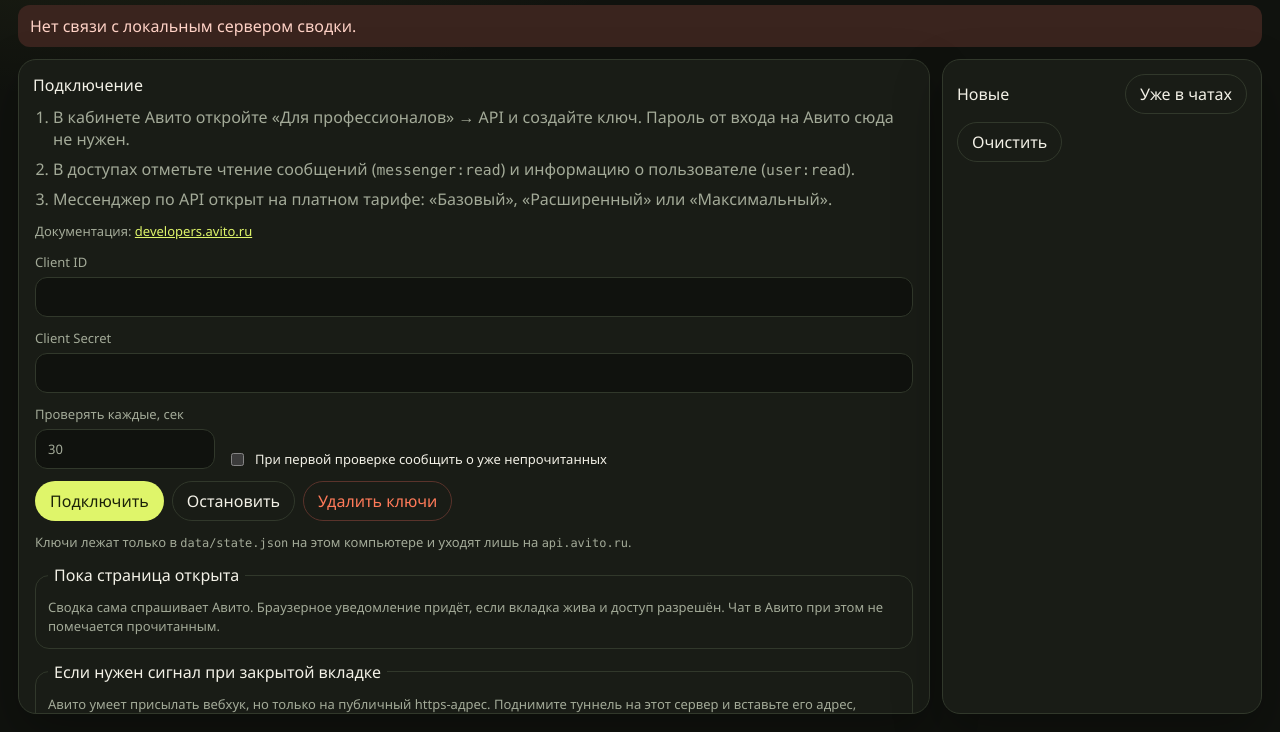
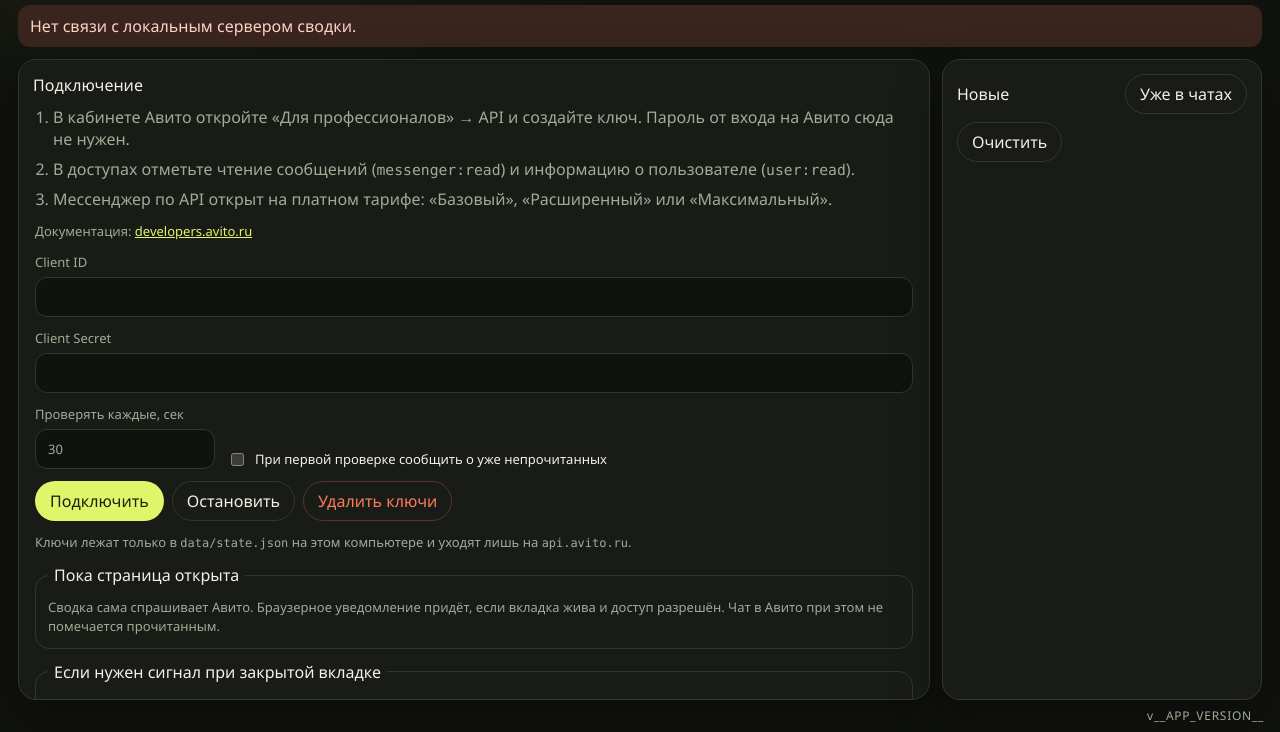
Before and after one commit to Alex-Maximov-re/aggregatedMessages, a website: page public/index.html in a window 1280 px wide. Shown: the part 68-800 px from the top of the page. Drawn offline with Linux system fonts and the light colour scheme; no server answers.

Commit message:
17.11.2026_2
upd. добавлена версия

```diff
--- a/package.json
+++ b/package.json
@@ -1,6 +1,6 @@
 {
   "name": "aggregated-messages",
-  "version": "0.1.0",
+  "version": "1.00.00",
   "private": true,
   "type": "module",
   "description": "Локальная сводка новых сообщений Авито",
--- a/public/index.html
+++ b/public/index.html
@@ -108,6 +108,7 @@
       </section>
     </main>
   </div>
+  <p class="version">v__APP_VERSION__</p>
   <script src="/app.js" type="module"></script>
 </body>
 </html>
--- a/public/styles.css
+++ b/public/styles.css
@@ -149,7 +149,19 @@ button:focus-visible, input:focus-visible, a:focus-visible {
   min-height: 0;
   display: grid;
   gap: 12px;
-  padding: 12px 18px 18px;
+  padding: 12px 18px 32px;
+}
+
+.version {
+  position: fixed;
+  right: 16px;
+  bottom: 8px;
+  z-index: 5;
+  margin: 0;
+  color: var(--muted);
+  font-size: 12px;
+  letter-spacing: 0.06em;
+  pointer-events: none;
 }
 
 .workspace[data-mode="setup"] { grid-template-columns: minmax(0, 1fr) 320px; }
```
Also changed, not shown: server.js (+14 -1 lines), 1 other file.
